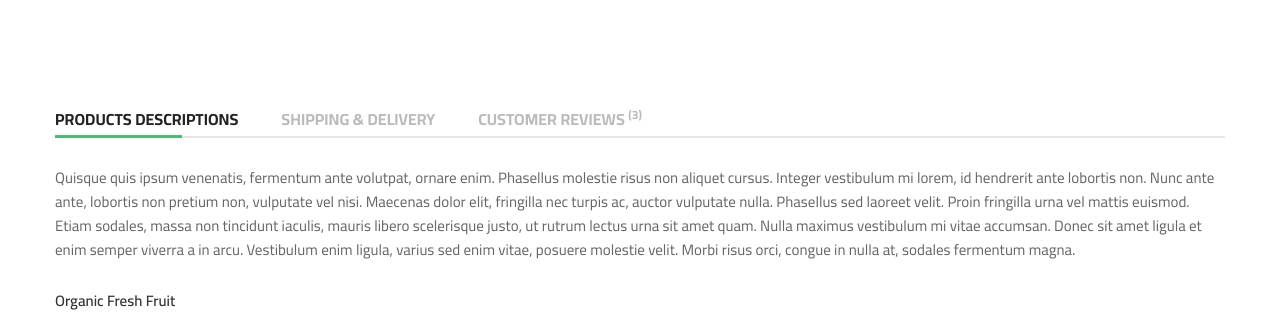
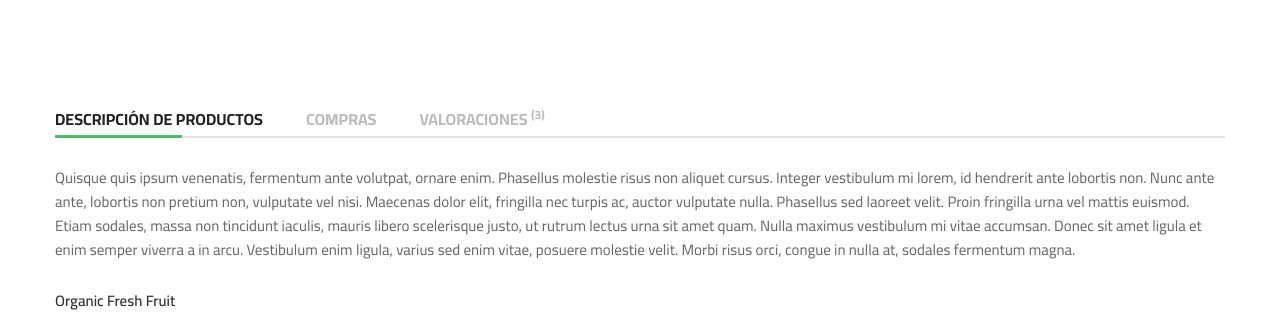
Before and after one commit to Samihaynes/Ecommerce-Fruits-Bazar, a PHP site: page /projects/single_product.php?status=singleproduct&&id=1 in a window 1280 px wide. Shown: the part 1020-1334 px from the top of the page. Run offline with PHP 8.4, Linux system fonts and the light colour scheme; data comes from the database, SQL or seed files in the repository; data that the repository does not hold is empty; some web fonts are replaced.

Commit message:
Update single_product.php
Cambios de tabla

```diff
--- a/single_product.php
+++ b/single_product.php
@@ -219,10 +219,10 @@ include_once("includes/head.php");
                         <div class="product-tabs single-layout biolife-tab-contain">
                             <div class="tab-head">
                                 <ul class="tabs">
-                                    <li class="tab-element active"><a href="#tab_1st" class="tab-link">Products Descriptions</a></li>
+                                    <li class="tab-element active"><a href="#tab_1st" class="tab-link">Descripción de productos</a></li>
 
-                                    <li class="tab-element"><a href="#tab_3rd" class="tab-link">Shipping & Delivery</a></li>
-                                    <li class="tab-element"><a href="#tab_4th" class="tab-link">Customer Reviews <sup>(3)</sup></a></li>
+                                    <li class="tab-element"><a href="#tab_3rd" class="tab-link">Compras</a></li>
+                                    <li class="tab-element"><a href="#tab_4th" class="tab-link">Valoraciones <sup>(3)</sup></a></li>
                                 </ul>
                             </div>
                             <div class="tab-content">
```
